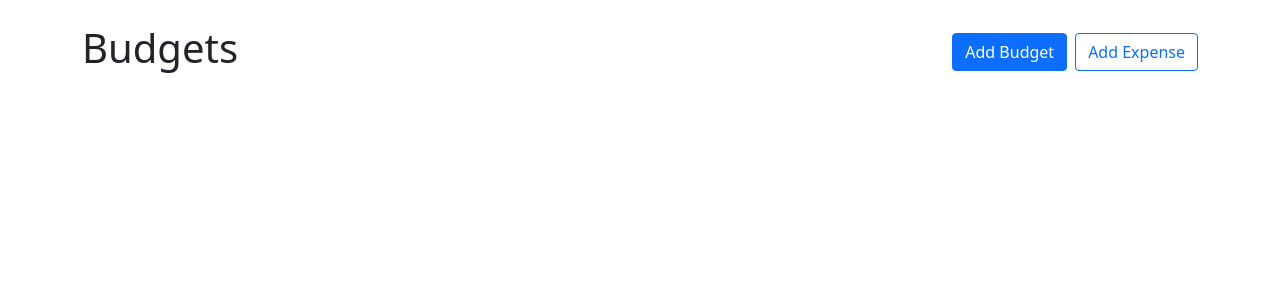
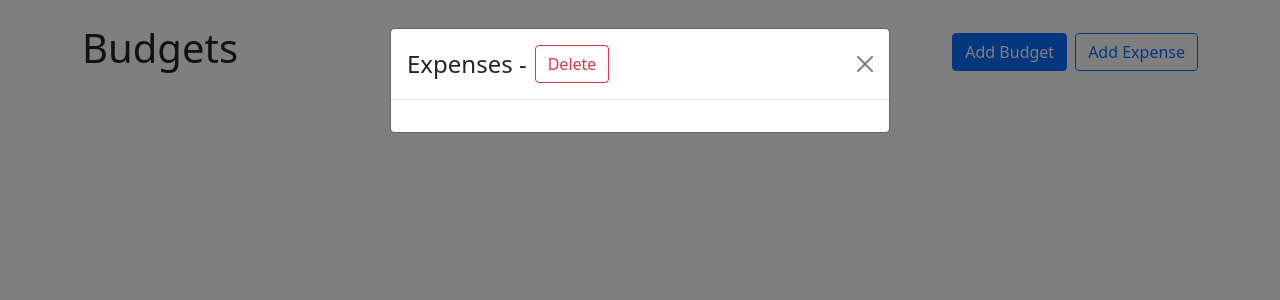
Before and after one commit to mhyneman8/budget-planner, a React (Create React App) app: page / in a window 1280 px wide. Shown: the top 300 px of the page. Built offline with nearby package versions, Linux system fonts and the light colour scheme.

Commit message:
list expenses for each category

```diff
--- a/src/App.js
+++ b/src/App.js
@@ -1,25 +1,28 @@
 import { useState } from 'react';
-import { Stack, Button } from 'react-bootstrap'
-import Container from 'react-bootstrap/Container';
+import { Stack, Button, Container } from 'react-bootstrap'
+import { UNCATEGORIZED_BUDGET_ID, useBudgets } from './contexts/BudgetsContext';
+
+// Components
 import AddBudgetModal from './components/AddBudgetModal';
 import AddExpenseModal from './components/AddExpenseModal';
-// import Card from './components/Card';
 import BudgetCard from './components/BudgetCard';
 import TotalBudgetCard from './components/TotalBudgetCard';
+import ViewExpensesModal from './components/ViewExpensesModal';
 import UncategorizedBudgetCard from './components/UncategorizedBudgetCard';
-import { useBudgets } from './contexts/BudgetsContext';
+
 
 function App() {
   const [showAddBudgetModal, setShowAddBudgetModal] = useState(false);
   const [showAddExpenseModal, setShowAddExpenseModal] = useState(false);
-  const [addExpenseModalBudgetId, setaddExpenseModalBudgetId] = useState();
+  const [viewExpensesModalBudgetId, setViewExpensesModalBudgetId] = useState();
+  const [addExpenseModalBudgetId, setAddExpenseModalBudgetId] = useState();
 
   const { budgets, getBudgetExpenses } = useBudgets();
 
 
   function openAddExpenseModal(budgetId) {
     setShowAddExpenseModal(true);
-    setaddExpenseModalBudgetId(budgetId)
+    setAddExpenseModalBudgetId(budgetId)
   }
 
   return (
@@ -51,10 +54,15 @@ function App() {
                 amount={amount}
                 max={budget.max}
                 onAddExpenseClick={() => openAddExpenseModal(budget.id)}
+                onViewExpensesClick={() => setViewExpensesModalBudgetId(budget.id)}
+
               />
             )
           })}
-          <UncategorizedBudgetCard />
+          <UncategorizedBudgetCard
+            onAddExpenseClick={openAddExpenseModal}
+            onViewExpensesClick={() => setViewExpensesModalBudgetId(UNCATEGORIZED_BUDGET_ID)}
+          />
           <TotalBudgetCard />
         </div>
       </Container>
@@ -66,6 +74,11 @@ function App() {
         defaultBudgetId={addExpenseModalBudgetId}
         show={showAddExpenseModal}
         handleClose={() => setShowAddExpenseModal(false)}
+      />
+      <ViewExpensesModal
+        budgetId={viewExpensesModalBudgetId}
+        show={false}
+        handleClose={() => setViewExpensesModalBudgetId()}
       />
 
 
--- a/src/components/BudgetCard.jsx
+++ b/src/components/BudgetCard.jsx
@@ -1,5 +1,4 @@
 import { Card, Stack, Button, ProgressBar } from "react-bootstrap";
-// import ProgressBar from "react-bootstrap/ProgressBar";
 import { currencyFormatter } from "./utils";
 
 export default function BudgetCard({
@@ -8,7 +7,8 @@ export default function BudgetCard({
     max,
     gray,
     onAddExpenseClick,
-    hideButtons
+    hideButtons,
+    onViewExpensesClick,
 }) {
 
     const classNames = [];
@@ -53,7 +53,12 @@ export default function BudgetCard({
                 >
                     Add Expense
                 </Button>
-                <Button variant="outline-secondary">View Expenses</Button>
+                <Button
+                    onClick={onViewExpensesClick}
+                    variant="outline-secondary"
+                >
+                    View Expenses
+                </Button>
             </Stack>
         )}
       </Card.Body>
--- /dev/null
+++ b/src/components/ViewExpensesModal.jsx
@@ -0,0 +1,48 @@
+import { Modal, Button, Stack } from 'react-bootstrap';
+import { useBudgets, UNCATEGORIZED_BUDGET_ID } from '../contexts/BudgetsContext';
+import { currencyFormatter } from './utils';
+
+export default function ViewExpensesModal({ budgetId, handleClose }) {
+    const { getBudgetExpenses, budgets, deleteBudget, deleteExpense } = useBudgets();
+
+    const expenses = getBudgetExpenses(budgetId);
+    const budget = UNCATEGORIZED_BUDGET_ID === budgetId ?
+        { name: "Uncategorized", id: UNCATEGORIZED_BUDGET_ID }
+        : budgets.find(b => b.id === budgetId)
+
+    return (
+    <Modal show={budgetId !== null} onHide={handleClose} >
+
+        <Modal.Header closeButton>
+            <Modal.Title>
+                <Stack direction="horizontal" gap="2">
+                    <div>Expenses - {budget?.name}</div>
+                    {budgetId !== UNCATEGORIZED_BUDGET_ID && (
+                        <Button onClick={() => {
+                            deleteBudget(budget)
+                            handleClose()
+                            }}
+                            variant="outline-danger"
+                        >
+                            Delete
+                        </Button>
+                    )}
+                </Stack>
+            </Modal.Title>
+        </Modal.Header>
+        <Modal.Body>
+        <Stack direction="vertical" gap="1">
+            {expenses.map(expense => (
+                <Stack direction="horizontal" gap="2" key={expense.id}>
+                    <div className="me-auto fs-4">{expense.description}</div>
+                    <div className="fs-5">{currencyFormatter.format(expense.amount)}</div>
+                    <Button size="sm" varient="outline-danger">&times;</Button>
+
+                </Stack>
+            ))}
+        </Stack>
+        </Modal.Body>
+
+    </Modal>
+  )
+}
--- a/src/contexts/BudgetsContext.jsx
+++ b/src/contexts/BudgetsContext.jsx
@@ -1,4 +1,4 @@
-import React, { useContext, useState } from "react";
+import React, { useContext } from "react";
 import { v4 as uuidV4 } from "uuid";
 import useLocalStorage from "../hooks/useLocalStorage";
 
```
